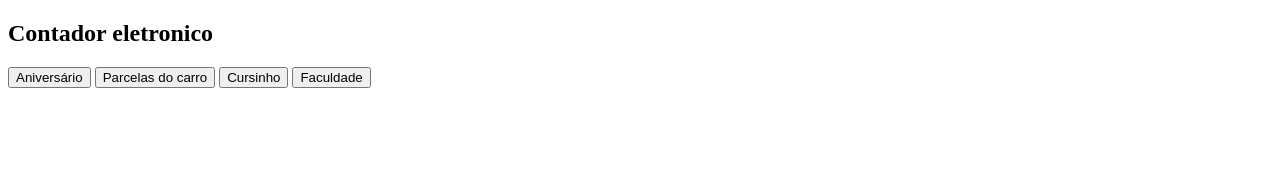
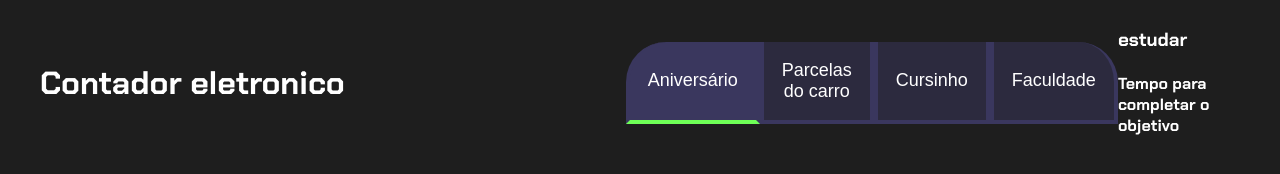
Before and after one commit to luizbaumel/Site-escola-2.0, a plain HTML site: page Louiz/index.html in a window 1280 px wide. Drawn offline with Linux system fonts and the light colour scheme.

Commit message:
cria a main

```diff
--- a/Louiz/index.html
+++ b/Louiz/index.html
@@ -11,13 +11,20 @@
     <section class="conteudo-principal">
         <h2 class="titulo-principal">Contador eletronico</h2>
         <div class="botoes">
-            <button class="botao">Aniversário</button>
+            <button class="botao ativo">Aniversário</button>
             <button class="botao">Parcelas do carro</button>
             <button class="botao">Cursinho</button>
             <button class="botao">Faculdade</button>
 
 
         </div>
+        <div class="abas-textos">
+            <div class="aba-conteudo">
+                <h3 class="aba-conteudo-titulo-principal">estudar</h3>
+                <h4 class="aba-conteudo-titulo-secundario">Tempo para completar o objetivo</h4>
+            </div>
+        </div>
     </section>
+    <script src="main.js"> </script>
 </body>
 </html>
--- /dev/null
+++ b/Louiz/main.js
@@ -0,0 +1,11 @@
+const botoes = document.querySelectorAll(".botao");
+for (let i = 0; i < botoes.length; i++) {
+    botoes[i].onclik = function () {
+
+        for (let j = 0; j < botoes.length; j++) {
+            botoes[j].classList.remove("ativo");
+        }
+
+        botoes[i].classList.add("ativo");
+    }
+}
--- a/Louiz/style.css
+++ b/Louiz/style.css
@@ -1,4 +1,5 @@
 @import url('https://fonts.googleapis.com/css2?family=Chakra+Petch:wght@400;700&display=swap');
+
 :root {
     --cor-de-fundo: #1e1e1e;
     --verde: #6fff57;
@@ -7,6 +8,67 @@
     --botao-inativo: rgba(58, 55, 94, 0.5);
     --texto-fundo: rgba(58, 55, 94, 0.3);
 }
-body{
-    background-color: var();
+
+body {
+    background-color: var(--cor-de-fundo);
+    color: var(--branco);
+    font-family: 'Chakra Petch', sans-serif;
 }
+
+.conteudo-principal {
+    display: flex;
+    justify-content: center;
+    align-items: center;
+    max-width: 1200px;
+    width: 100%;
+    margin: 0 auto;
+
+}
+
+.titulo-principal {
+    text-align: left;
+    width: 100%;
+    font-size: 32px;
+}
+
+.botao {
+    font-family: "Crakra Petch", sans-serif;
+    background-color: var(--botao-inativo);
+    color: var(--branco);
+    display: flex;
+    justify-content: center;
+    padding: 1em;
+    font-size: 18px;
+    align-items: center;
+    width: 100%;
+    border-bottom: 4px solid var(--botao-ativo);
+    border-left: 4px solid var(--botao-ativo);
+    border-right: 4px solid var(--botao-ativo);
+    border-top: none;
+
+}
+
+.botao:first-child {
+    border-radius: 40px 40px 0 0;
+}
+
+.botoes {
+    display: block;
+}
+
+.ativo {
+    background-color: var(--botao-ativo);
+    border-bottom: 4px solid var(--verde);
+}
+
+@media screen and (min-width: 768px) {
+    .botoes {
+        display: flex;
+    }
+    .botao:first-child {
+        border-radius: 40px 0 0 0;
+    }
+    .botao:last-child{
+        border-radius: 0 40px 0 0;
+    }
+}
```
